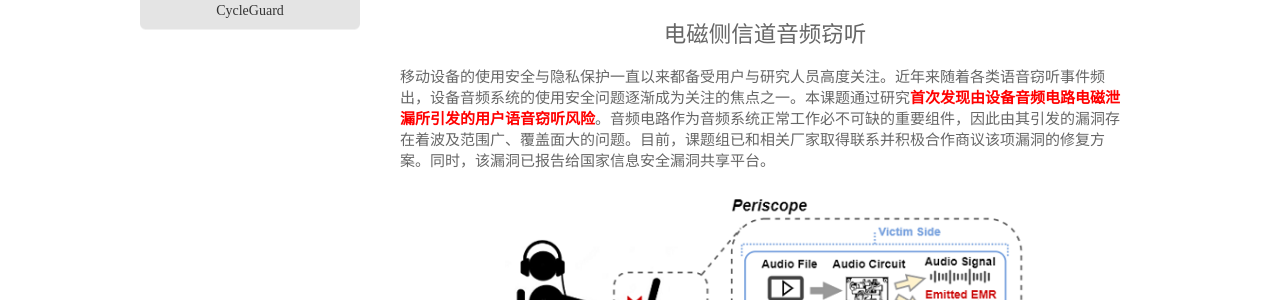
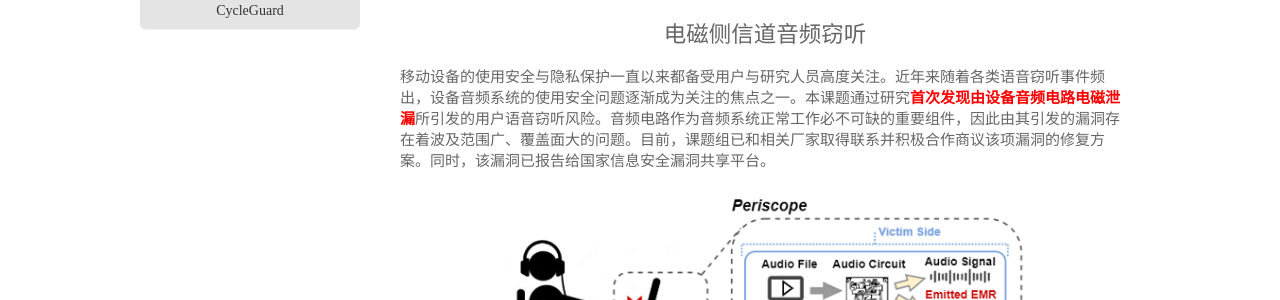
Before and after one commit to senseclab/senseclab.github.io, a Jekyll site: the page built from pages/research.html, in a window 1280 px wide. Shown: the part 346-646 px from the top of the page. Built offline with Jekyll 4.4.1, drawn with Linux system fonts in a browser that asks for light colours.

Commit message:
Update research.html

```diff
--- a/pages/research.html
+++ b/pages/research.html
@@ -17,7 +17,7 @@ description: 课题展示
       <div style="margin-top:30px"></div>
       <h2 align="center"><a>电磁侧信道音频窃听</a></h2>
       <br>
-      <p> <a>   移动设备的使用安全与隐私保护一直以来都备受用户与研究人员高度关注。近年来随着各类语音窃听事件频出，设备音频系统的使用安全问题逐渐成为关注的焦点之一。本课题通过研究<b style="color: red">首次发现由设备音频电路电磁泄漏所引发的用户语音窃听风险</b>。音频电路作为音频系统正常工作必不可缺的重要组件，因此由其引发的漏洞存在着波及范围广、覆盖面大的问题。目前，课题组已和相关厂家取得联系并积极合作商议该项漏洞的修复方案。同时，该漏洞已报告给国家信息安全漏洞共享平台。
+      <p> <a>   移动设备的使用安全与隐私保护一直以来都备受用户与研究人员高度关注。近年来随着各类语音窃听事件频出，设备音频系统的使用安全问题逐渐成为关注的焦点之一。本课题通过研究<b style="color: red">首次发现由设备音频电路电磁泄漏</b>所引发的用户语音窃听风险。音频电路作为音频系统正常工作必不可缺的重要组件，因此由其引发的漏洞存在着波及范围广、覆盖面大的问题。目前，课题组已和相关厂家取得联系并积极合作商议该项漏洞的修复方案。同时，该漏洞已报告给国家信息安全漏洞共享平台。
         </p>
       <br>
       <p align="center"><a><img src="/images/research/mobileDevice_EMR.png" width="520" alt="Periscope"/></a></p>
```
